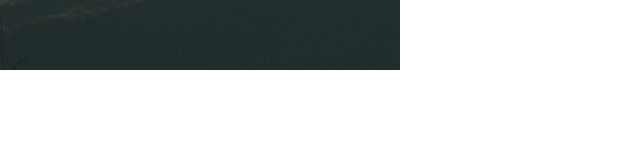
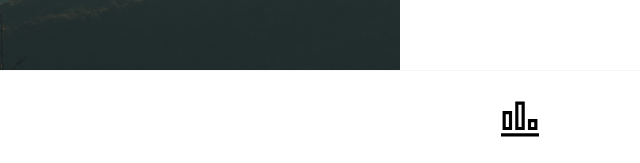
Before and after one commit to Torfeltorfel/capstone-project, a React (Vite) app: page / in a window 1280 px wide. Shown: the part 634-797 px from the top of the page, without its empty margins (0-640 px from the left). Built offline with nearby package versions, Linux system fonts and the light colour scheme.

Commit message:
Add icons in navigation

```diff
--- a/src/app/GlobalStyles.ts
+++ b/src/app/GlobalStyles.ts
@@ -6,6 +6,7 @@
     --white-background: linear-gradient(to top,rgba(243, 241, 239, 1), rgba(255, 255, 255, 0.5));
     --green-background: linear-gradient(to top,rgba(184, 197, 172, 1.5),rgba(158, 169, 151, 1));
     --green-simple: rgba(184, 197, 172, 1.5);
+    --green-700: rgba(72,93,91,1)
     --font-primary-dark: #333438;
     --white: #ffffff;
     --grey-100: rgba(255, 255, 255, 0.15);
--- a/src/app/components/Navigation/Navigation.tsx
+++ b/src/app/components/Navigation/Navigation.tsx
@@ -1,12 +1,24 @@
 import React from 'react';
 import styled from 'styled-components';
+import AnalyticsIcon from './assets/AnalyticsIcon';
+import SittingIcon from './assets/SittingIcon';
 
 export default function Navigation(): JSX.Element {
-  return <Container></Container>;
+  return (
+    <Container>
+      <SittingIcon />
+      <AnalyticsIcon />
+    </Container>
+  );
 }
 
 const Container = styled.div`
+  display: flex;
+  align-items: center;
+  justify-content: space-around;
   height: 6rem;
   width: 100vw;
   background-color: var(--white);
+  border-radius: 0.313rem 0.313rem 0 0;
+  border-top: 0.031rem solid var(--grey-300);
 `;
--- /dev/null
+++ b/src/app/components/Navigation/assets/AnalyticsIcon.tsx
@@ -0,0 +1,18 @@
+import React from 'react';
+
+export default function AnalyticsIcon(): JSX.Element {
+  return (
+    <svg
+      xmlns="http://www.w3.org/2000/svg"
+      width="38"
+      height="38"
+      viewBox="0 0 24 24"
+    >
+      <path
+        stroke="rgba(72,93,91,1)"
+        strokeWidth="0.01"
+        d="M5 9v8h-2v-8h2zm2-2h-6v12h6v-12zm6-4v14h-2v-14h2zm2-2h-6v18h6v-18zm6 13v3h-2v-3h2zm2-2h-6v7h6v-7zm1 9h-24v2h24v-2z"
+      />
+    </svg>
+  );
+}
--- /dev/null
+++ b/src/app/components/Navigation/assets/SittingIcon.tsx
@@ -0,0 +1,30 @@
+import React from 'react';
+
+export default function SittingIcon(): JSX.Element {
+  return (
+    <svg
+      version="1.1"
+      id="Layer_1"
+      xmlns="http://www.w3.org/2000/svg"
+      x="0px"
+      y="0px"
+      width="38px"
+      height="38px"
+      viewBox="0 0 38 38"
+      enableBackground="new 0 0 38 38"
+    >
+      <path
+        fill="none"
+        stroke="rgba(72,93,91,1)"
+        strokeWidth="1"
+        strokeMiterlimit="10"
+        d="M23,8c0,2.209-1.791,4-4,4s-4-1.791-4-4
+	c0-0.732,0-2.268,0-3c0-2.209,1.791-4,4-4s4,1.791,4,4C23,5.732,23,7.268,23,8z M28.496,33.194l-7.113-3.401L9.438,33.194 M15,20
+	l-1.002,6.624c0,0-3.892,1.753-5.482,2.581C6.925,30.036,5,31.096,5,33.688c0,2.063,1.483,3.396,3.483,3.396S15,35.794,19,34.714
+	c4-1.081,7.806-2.328,7.806-2.328 M19,34.714C23,35.794,27.517,37,29.517,37S33,35.667,33,33.604c0-2.592-1.925-3.666-3.516-4.496
+	c-1.591-0.828-5.482-2.608-5.482-2.608L23,20 M0.503,31.318c0,0,4.435-3.147,6.435-6.366S10.856,17.396,12,16s5-2.552,5-2.552
+	v-1.986 M21,11.462v1.986c0,0,3.855,1.156,5,2.552c1.144,1.396,3.062,5.733,5.062,8.952s6.435,6.366,6.435,6.366"
+      />
+    </svg>
+  );
+}
```
Also changed, not shown: src/app/components/Navigation/assets/AnalyticsIconThin.tsx (added, +15 -0 lines).
